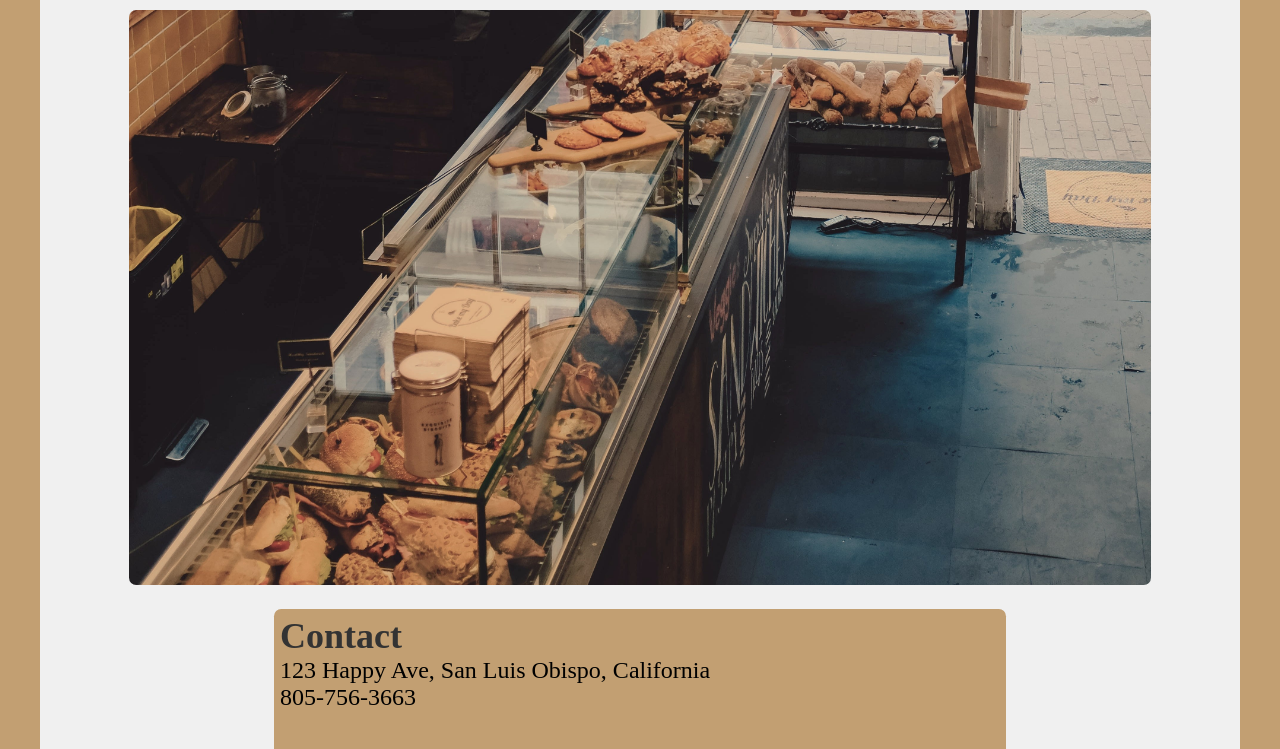
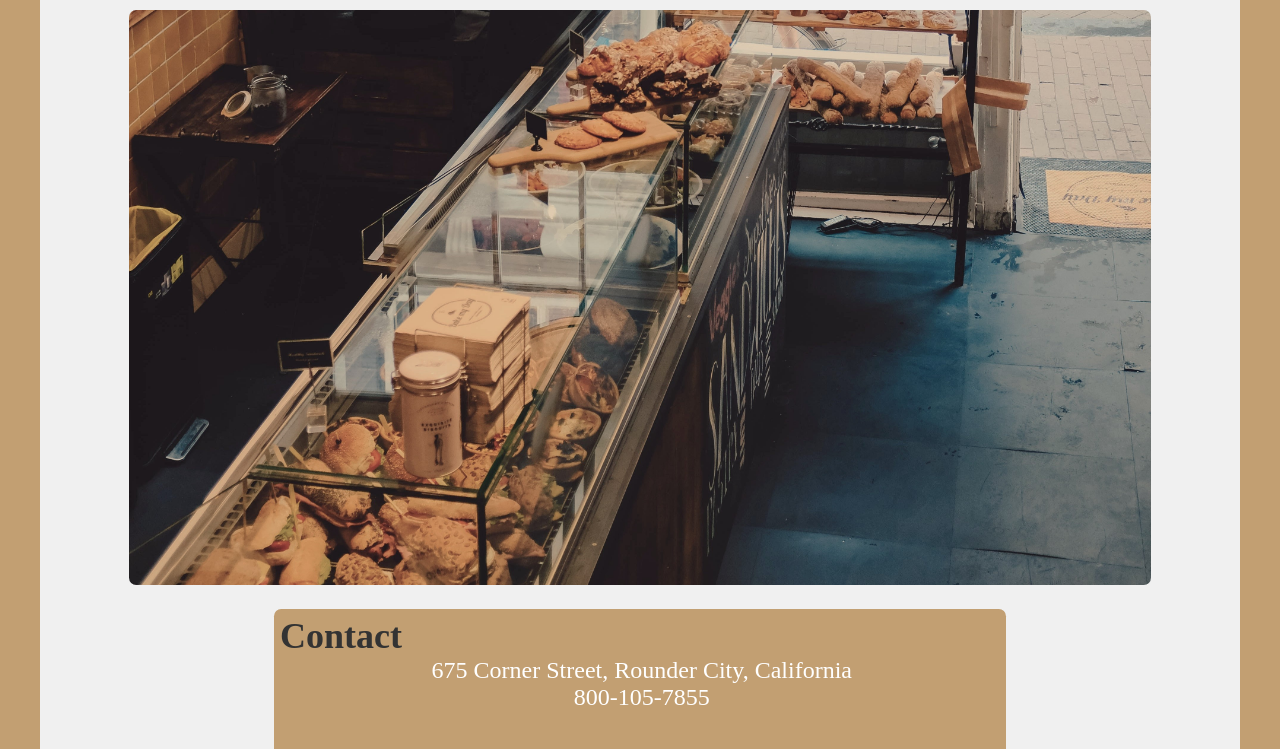
Before and after one commit to JVCacho/JVCacho.github.io, a plain HTML site: page grc338/website-visual-language/contact.html in a window 1280 px wide. Shown: the part 138-887 px from the top of the page. Drawn offline with Linux system fonts and the light colour scheme; a web font is replaced by a local one.

Commit message:
Update contact.html

```diff
--- a/grc338/website-visual-language/contact.html
+++ b/grc338/website-visual-language/contact.html
@@ -33,9 +33,9 @@
 
              <article>
              <h2>Contact</h2>
-             <address>
-                123 Happy Ave, San Luis Obispo, California <br>
-                805-756-3663
+             <address class = "home">
+                675 Corner Street, Rounder City, California<br>
+                800-105-7855
              </address>
 
              <h3>Hours</h3>
```
